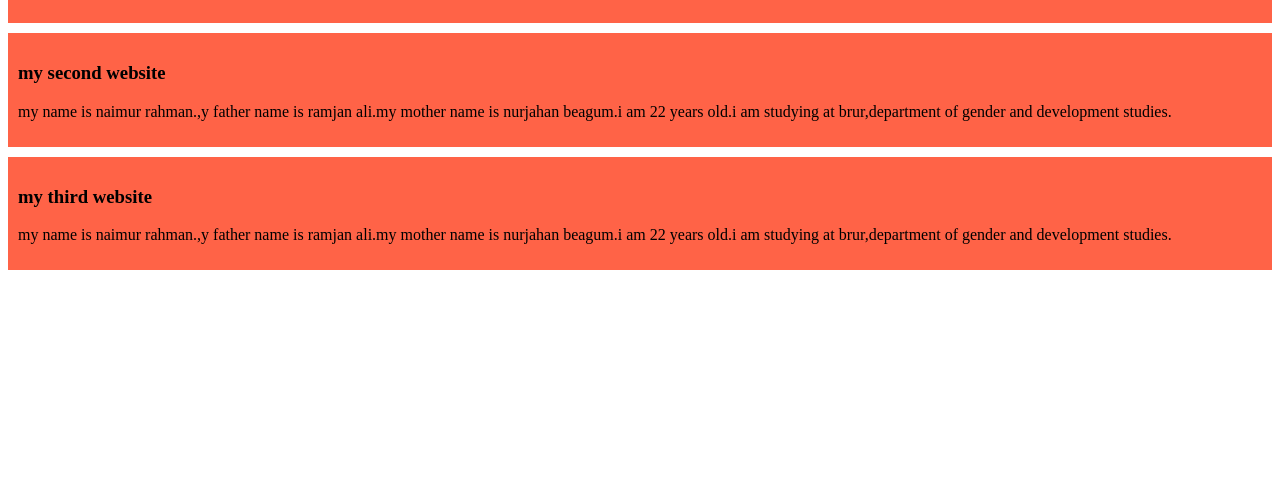
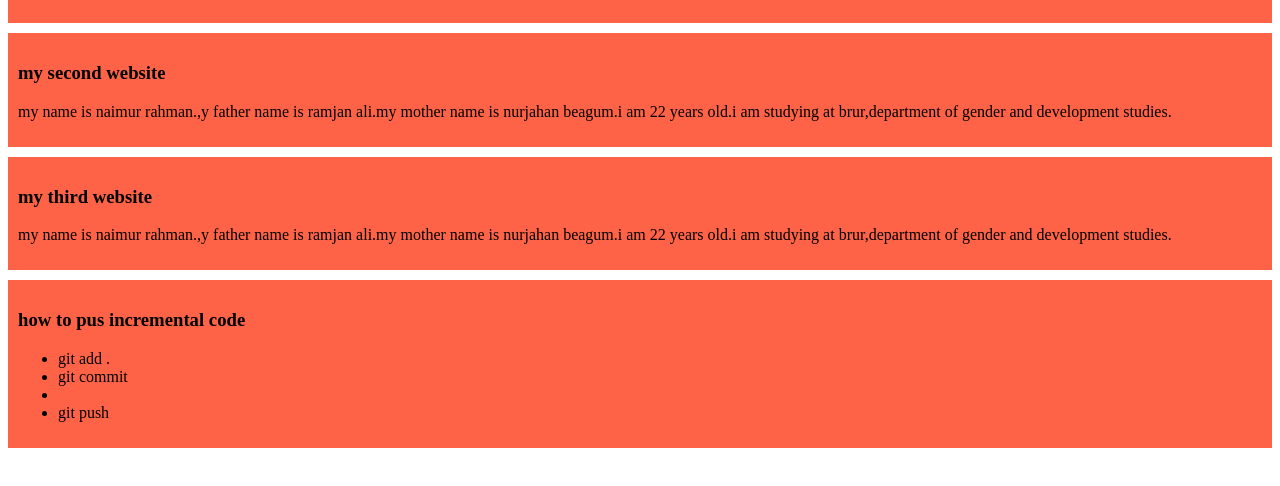
Before and after one commit to naimurrahman80/my-first-website, a plain HTML site: page index.html in a window 1280 px wide. Shown: the part 98-584 px from the top of the page. Drawn offline with Linux system fonts and the light colour scheme.

Commit message:
added push incremental code

```diff
--- a/index.html
+++ b/index.html
@@ -19,6 +19,13 @@
     <h3>my third website</h3>
     <p>my name is naimur rahman.,y father name is ramjan ali.my mother name is nurjahan beagum.i am 22 years old.i am studying at brur,department of gender and development studies.</p>
   </div>
-
+    <div>
+        <h3>how to pus incremental code</h3>
+        <ul>
+            <li>git add .</li>
+            <li>git commit<li>
+                <li>git push</li>
+        </ul>
+    </div>
 </body>
 </html>
```
